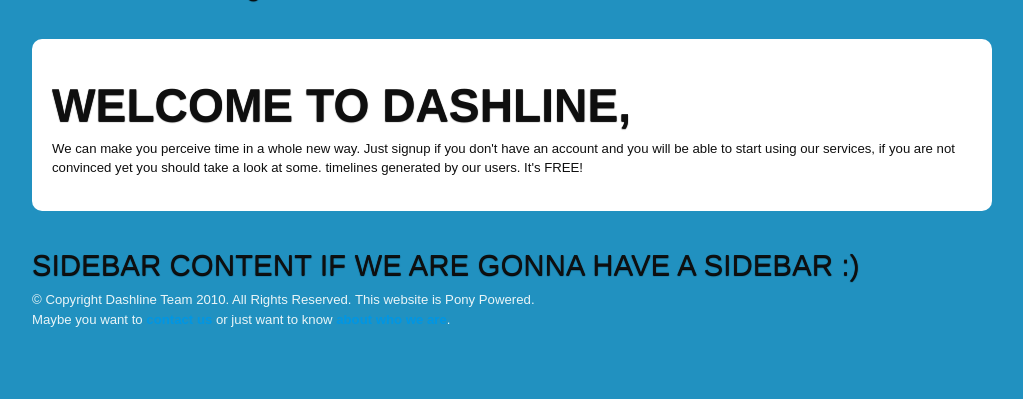
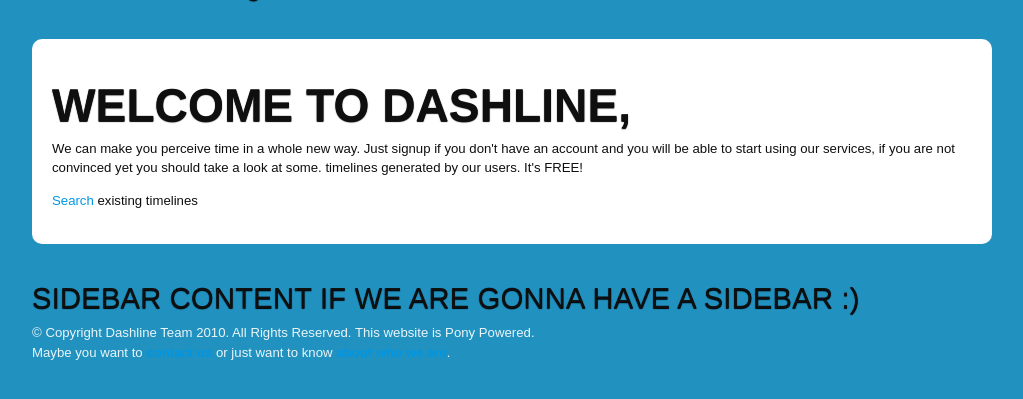
Before and after one commit to chronossc/dashline, a Django app: page / in a window 1280 px wide. Shown: the part 106-505 px from the top of the page, without its empty margins (128-1151 px from the left). Run offline with Django 3.2, Linux system fonts and the light colour scheme; parts of the project's set-up code (start-up, migrations or seed data) failed here and were passed over; some libraries are stand-ins or nearby versions.

Commit message:
added link to search in index

```diff
--- a/dashline/templates/index.html
+++ b/dashline/templates/index.html
@@ -7,4 +7,5 @@
 <p>We can make you perceive time in a whole new way. Just signup if you don't have an account and you will
 be able to start using our services, if you are not convinced yet you should take a look at some. timelines
 generated by our users. It's FREE!</p>
+<p><a href="{% url haystack_search %}">Search</a> existing timelines</p>
 {% endblock %}
```
